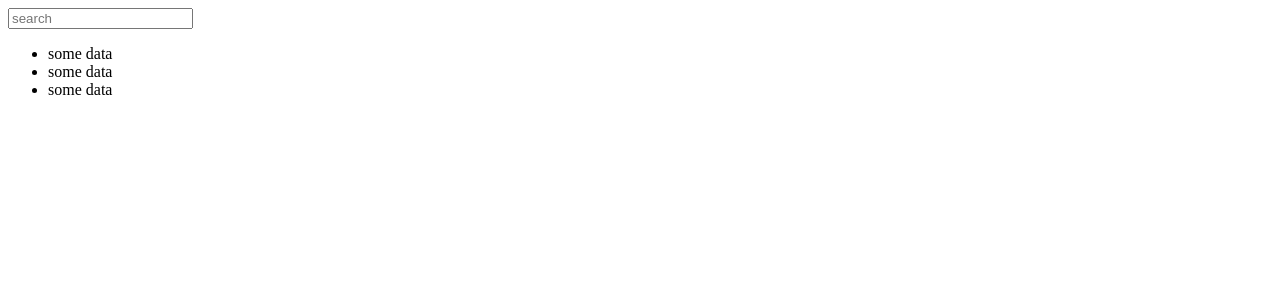
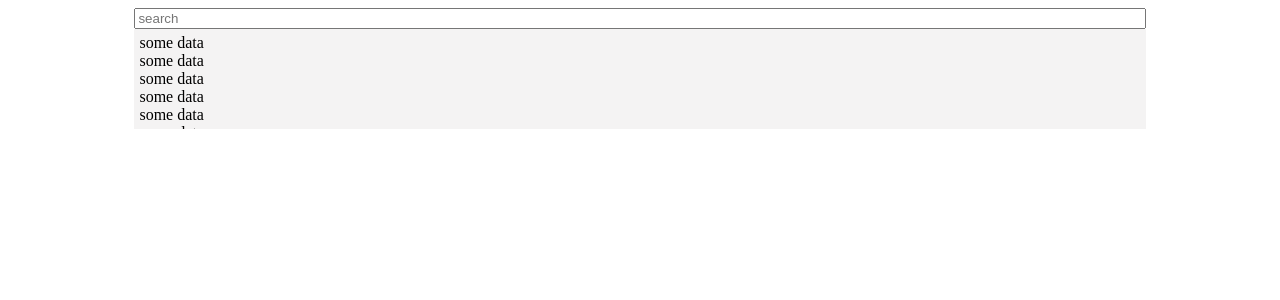
Before and after one commit to sangthebui/thinking-in-react-search-box, a React (Create React App) app: page / in a window 1280 px wide. Shown: the top 300 px of the page. Built offline with nearby package versions, Linux system fonts and the light colour scheme.

Commit message:
Step 2: use emotion js to add styling to how the components will look.

```diff
--- /dev/null
+++ b/src/SearchBox.css.js
@@ -0,0 +1,8 @@
+// this comment tells babel to convert jsx to calls to a function called jsx instead of React.createElement
+/** @jsx jsx */
+import { css, jsx } from '@emotion/core'
+
+export default css`
+    width: 100%;
+    box-sizing: border-box;
+`;
--- a/src/SearchBox.js
+++ b/src/SearchBox.js
@@ -1,7 +1,10 @@
 import React from 'react';
+/** @jsx jsx */
+import { css, jsx } from '@emotion/core'
+import SearchBoxCSS from './SearchBox.css'
 
 const SearchBox = ({}) => (
-    <input placeholder="search" />
+    <input css={SearchBoxCSS} placeholder="search" />
 );
 
 
--- /dev/null
+++ b/src/SearchContainer.css.js
@@ -0,0 +1,8 @@
+// this comment tells babel to convert jsx to calls to a function called jsx instead of React.createElement
+/** @jsx jsx */
+import { css, jsx } from '@emotion/core'
+
+export default css`
+    width: 80%;
+    margin: auto;
+`;
--- a/src/SearchContainer.js
+++ b/src/SearchContainer.js
@@ -1,12 +1,18 @@
 import React, { Component } from 'react';
+// this comment tells babel to convert jsx to calls to a function called jsx instead of React.createElement
+/** @jsx jsx */
+import { css, jsx } from '@emotion/core'
+
+
 import SearchBox from "./SearchBox";
+import SuggestionLists from "./SuggestionLists";
 
-import SuggestionLists from "./SuggestionLists";
+import SearchContainerCSS from './SearchContainer.css';
 
 export default class SearchContainer extends Component{
     render(){
         return (
-            <main>
+            <main css={SearchContainerCSS}>
                 <SearchBox/>
                 <SuggestionLists/>
             </main>
--- /dev/null
+++ b/src/SuggestionLists.css.js
@@ -0,0 +1,15 @@
+// this comment tells babel to convert jsx to calls to a function called jsx instead of React.createElement
+/** @jsx jsx */
+import { css, jsx } from '@emotion/core'
+
+export default css`
+    float: left;
+    list-style-type: none;
+    background-color: #e2dfdf61;
+    margin: 0;
+    padding: 5px;
+    height: 100px;
+    overflow: scroll;
+    width: 100%;
+    box-sizing: border-box;
+`;
--- a/src/SuggestionLists.js
+++ b/src/SuggestionLists.js
@@ -1,9 +1,25 @@
 import React from 'react';
 
+// this comment tells babel to convert jsx to calls to a function called jsx instead of React.createElement
+/** @jsx jsx */
+import { css, jsx } from '@emotion/core'
+import SuggestlistsCSS from './SuggestionLists.css';
 
 
 const SuggestionLists = ({}) => (
-    <ul>
+    <ul css={SuggestlistsCSS}>
+        <li>some data</li>
+        <li>some data</li>
+        <li>some data</li>
+        <li>some data</li>
+        <li>some data</li>
+        <li>some data</li>
+        <li>some data</li>
+        <li>some data</li>
+        <li>some data</li>
+        <li>some data</li>
+        <li>some data</li>
+        <li>some data</li>
         <li>some data</li>
         <li>some data</li>
         <li>some data</li>
```
